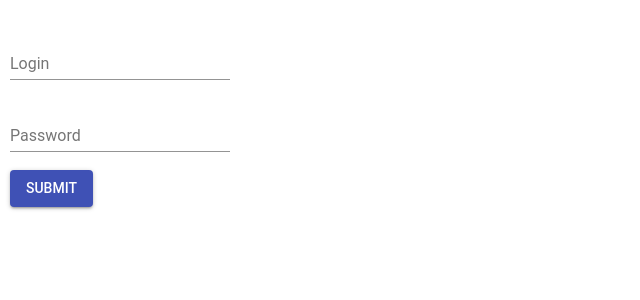
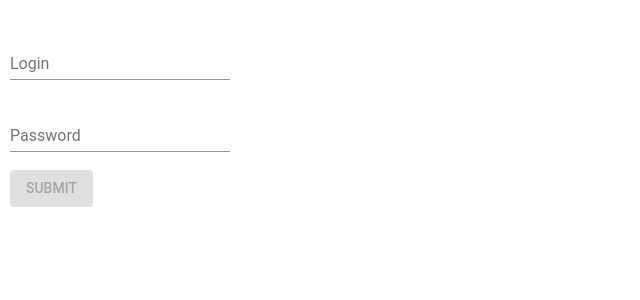
Before and after one commit to NOXY1/react-material-ui-form, a React (Create React App) app: page / in a window 1280 px wide. Shown: the top 300 px of the page, without its empty margins (0-640 px from the left). Built offline with nearby package versions, Linux system fonts and the light colour scheme.

Commit message:
disable button was added

```diff
--- a/src/Form.js
+++ b/src/Form.js
@@ -62,7 +62,8 @@ export default class Form extends React.Component {
 							label='Submit'
 							onClick={e => this.handleSubmit(e)}
 							color="primary"
-							style={{margin: 10}}>
+							style={{margin: 10}}
+							disabled={!this.state.login || !this.state.password}>
 						Submit
 					</Button>
 				</form>
--- a/src/services/userService.js
+++ b/src/services/userService.js
@@ -2,7 +2,7 @@ import { user } from './mocks/userData';
 
 export function logIn({login, password}) {
 	return new Promise((resolve, reject) => {
-		if(user && login && password && login === user.login && password === user.password) {
+		if(password && login === user.login && password === user.password) {
 			resolve('You have been successfully logged in');
 		} else {
 			reject('Sorry, something went wrong');
```
